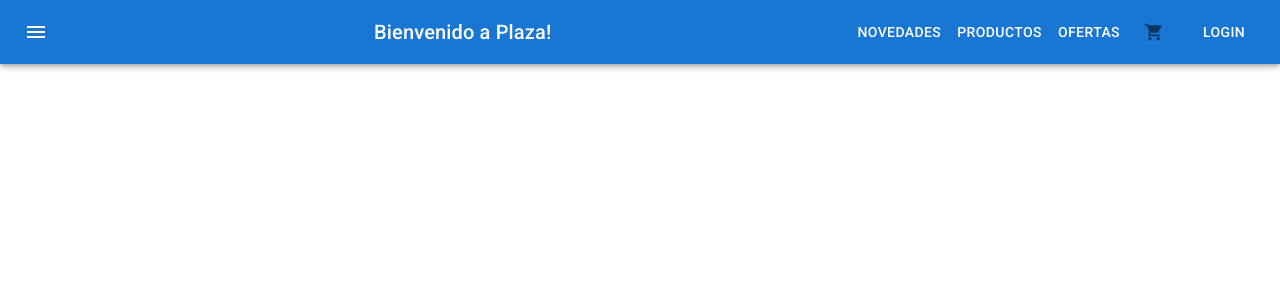
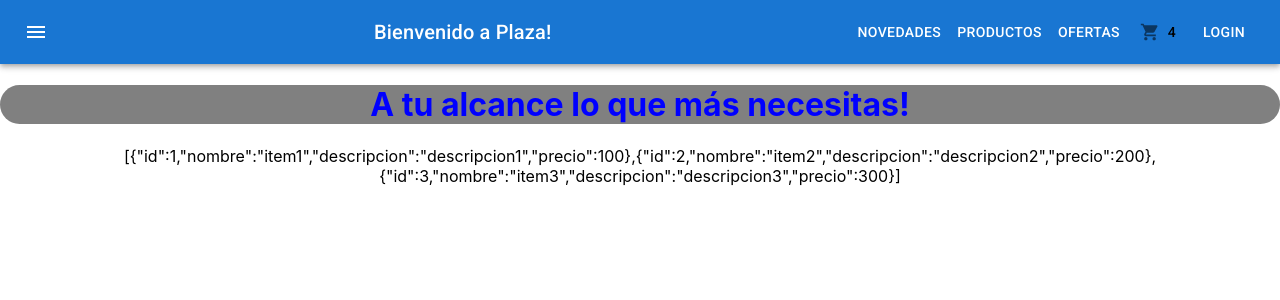
Before and after one commit to AgustinForns/ecomerce-plaza, a React (Create React App) app: page / in a window 1280 px wide. Shown: the top 300 px of the page. Built offline with nearby package versions, Linux system fonts and the light colour scheme.

Commit message:
entregaDesafioLanding

```diff
--- a/src/App.js
+++ b/src/App.js
@@ -7,13 +7,18 @@ import '@fontsource/roboto/500.css';
 import '@fontsource/roboto/700.css';
 import AccessAlarmIcon from '@mui/icons-material/AccessAlarm';
 import ThreeDRotation from '@mui/icons-material/ThreeDRotation';
+import ItemListContainer from './components/ItemListContainer';
+import { border } from '@mui/system';
 
 
 function App() {
+  const saludo = () =>{
+    return <div style={{color:"blue", backgroundColor: "gray", border: 1, borderRadius: 50}} >A tu alcance lo que más necesitas!</ div>
+  }
   return (
     <div className='App'>
       <NavBar/>
-
+      <ItemListContainer saludo={saludo}/>
       <div className='body'>
 
       </div>
--- /dev/null
+++ b/src/components/CartWidget.jsx
@@ -0,0 +1,12 @@
+import React, {useState, useEffect} from "react"
+import ShoppingCartIcon from '@mui/icons-material/ShoppingCart';
+import Button from '@mui/material/Button';
+
+export default function CartWidget(){
+
+    return(
+        <Button startIcon={<ShoppingCartIcon color="action"/>} sx={{color: `black`}}>4</Button>
+
+    )
+
+}
--- /dev/null
+++ b/src/components/ItemListContainer.jsx
@@ -0,0 +1,18 @@
+import React, {useState, useEffect} from "react"
+
+
+export default function ItemListContainer({saludo}){
+
+    const items = [
+        {id:1 , nombre: "item1", descripcion: "descripcion1", precio: 100},
+        {id:2 , nombre: "item2", descripcion: "descripcion2", precio: 200},
+        {id:3 , nombre: "item3", descripcion: "descripcion3", precio: 300},
+    ]
+
+    return(
+        <>
+        <h1>{saludo()}</h1>
+        <div>{JSON.stringify(items)}</div>
+        </>
+    )
+}
--- a/src/components/NavBar.jsx
+++ b/src/components/NavBar.jsx
@@ -9,11 +9,12 @@ import Button from '@mui/material/Button';
 import IconButton from '@mui/material/IconButton';
 import MenuIcon from '@mui/icons-material/Menu';
 import ShoppingCartIcon from '@mui/icons-material/ShoppingCart';
+import CartWidget from "./CartWidget";
 
 
 export default function NavBar(){
-    return(
-        <Box sx={{ flexGrow: 1 }}>
+    return( <>
+      <Box sx={{ flexGrow: 1 }}>
         <AppBar position="static">
           <Toolbar>
             <IconButton
@@ -32,11 +33,13 @@ export default function NavBar(){
             <Button color="inherit">Novedades</Button>
             <Button color="inherit">Productos</Button>
             <Button color="inherit">Ofertas</Button>
-            <Button startIcon={<ShoppingCartIcon color="action"/>}></Button>
+            <CartWidget/>
             <Button color="inherit">Login</Button>
           </Toolbar>
         </AppBar>
       </Box>
 
+
+      </>
     )
 }
```
